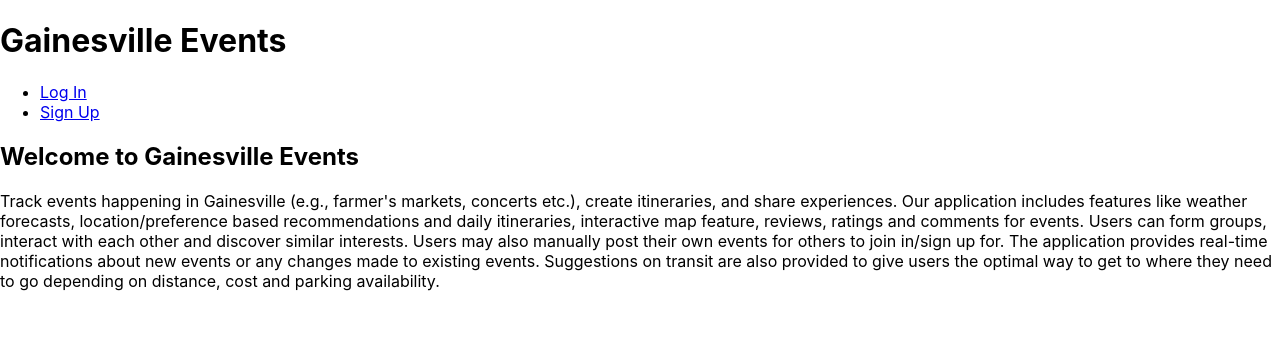
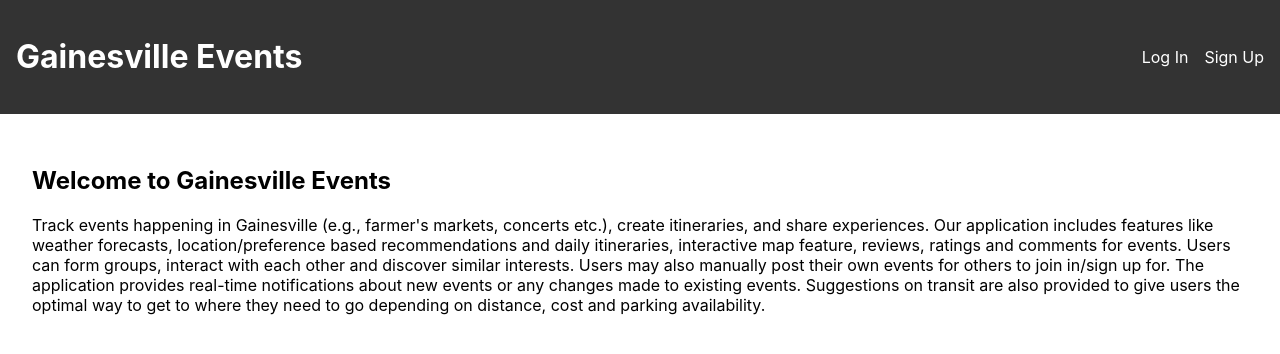
Before and after one commit to SkSadaf/GNV-Event-Tracker, a React (Create React App) app in the folder Frontend/gnv-event-tracker/: page / in a window 1280 px wide. Shown: the top 354 px of the page. Built offline with nearby package versions, Linux system fonts and the light colour scheme.

Commit message:
Added styling to the home page

```diff
--- a/Frontend/gnv-event-tracker/src/App.css
+++ b/Frontend/gnv-event-tracker/src/App.css
@@ -1,5 +1,33 @@
 .App {
   text-align: center;
+}
+
+/* App.css */
+header {
+  display: flex;
+  justify-content: space-between;
+  align-items: center;
+  background-color: #333;
+  color: #fff;
+  padding: 1rem;
+}
+
+nav ul {
+  display: flex;
+  list-style: none;
+}
+
+nav ul li {
+  margin-left: 1rem;
+}
+
+nav ul li a {
+  color: #fff;
+  text-decoration: none;
+}
+
+main {
+  padding: 2rem;
 }
 
 .App-logo {
```
